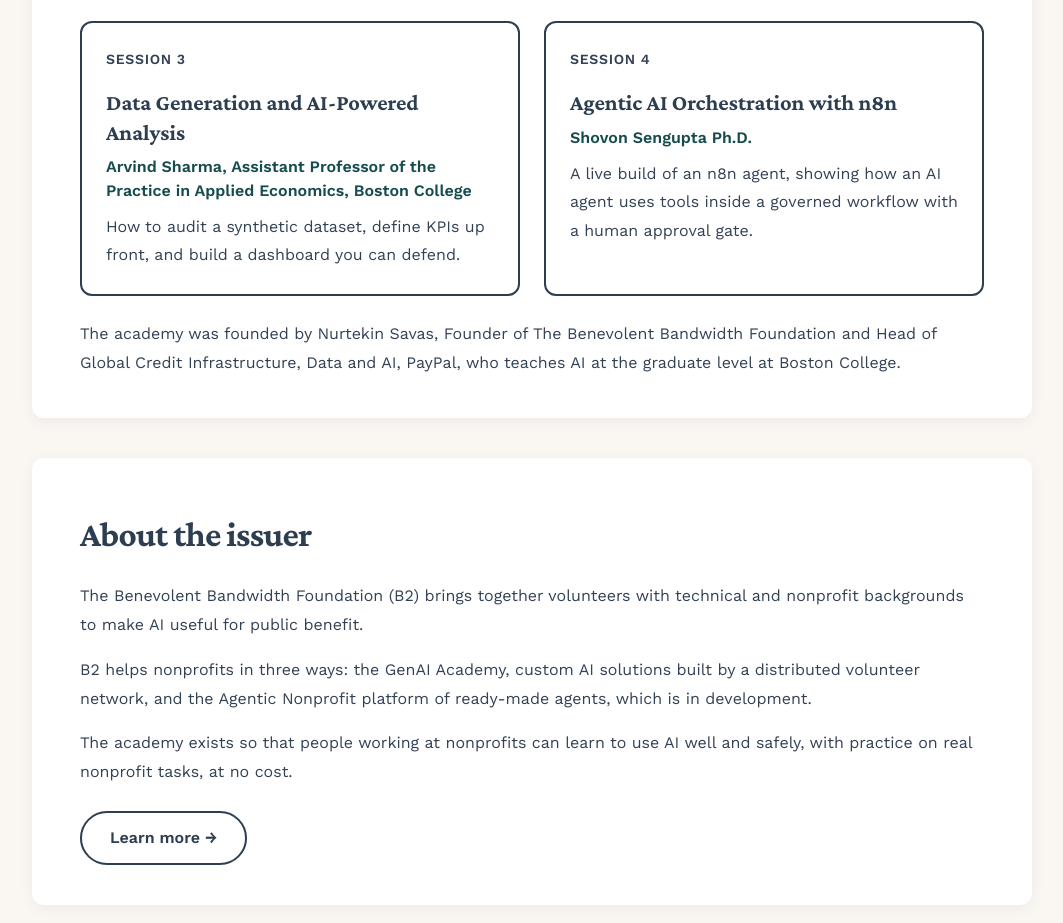
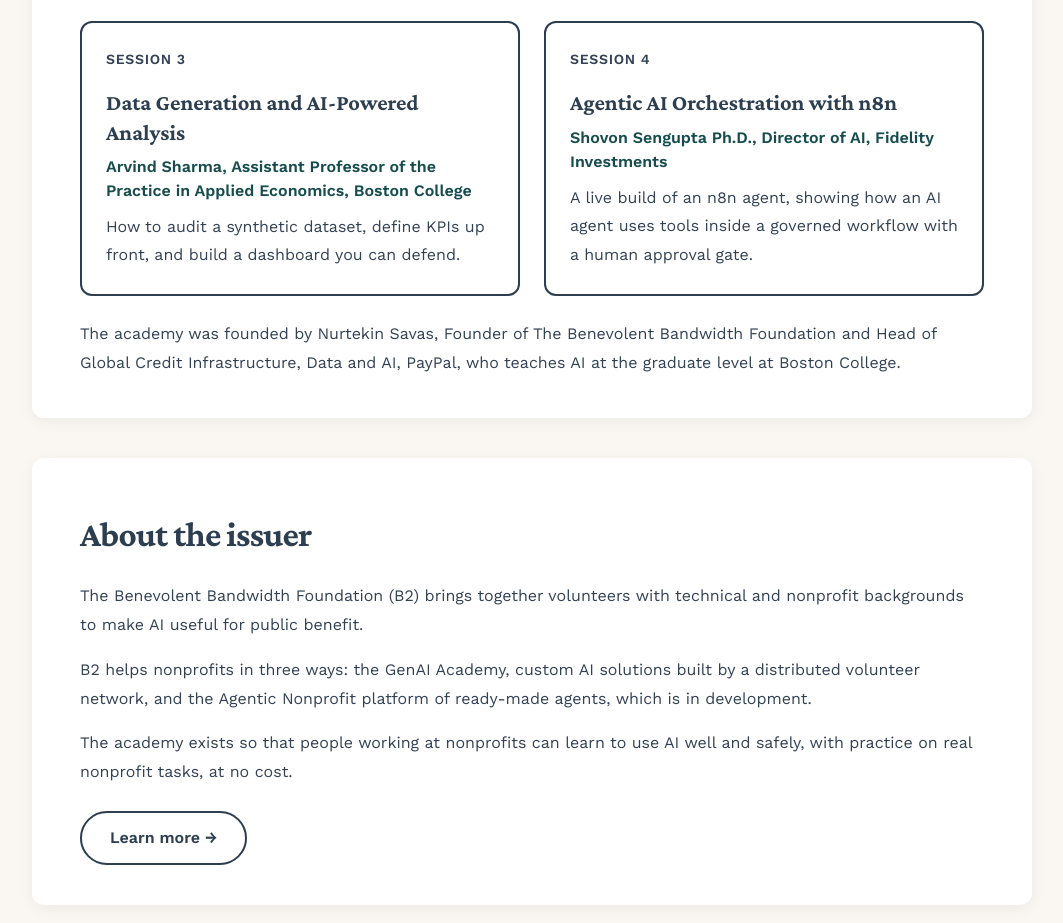
Before and after one commit to benevolentbandwidth/benevolentbandwidth.github.io, a plain HTML site: page academy/badge-fall-2026.html in a window 1280 px wide. Shown: the part 3469-4392 px from the top of the page, without its empty margins (108-1171 px from the left). Drawn offline with nearby package versions, Linux system fonts and the light colour scheme.

Commit message:
Show Shovon Sengupta's full title on Session 4
Co-Authored-By: Claude Opus 5.5 <noreply@anthropic.com>

```diff
--- a/academy/badge-fall-2026.html
+++ b/academy/badge-fall-2026.html
@@ -660,7 +660,7 @@
                 <article class="session-card">
                     <p class="session-label">Session 4</p>
                     <h3>Agentic AI Orchestration with n8n</h3>
-                    <p class="session-instructor">Shovon Sengupta Ph.D.</p>
+                    <p class="session-instructor">Shovon Sengupta Ph.D., Director of AI, Fidelity Investments</p>
                     <p>A live build of an n8n agent, showing how an AI agent uses tools inside a governed workflow with a human approval gate.</p>
                 </article>
             </div>
```
